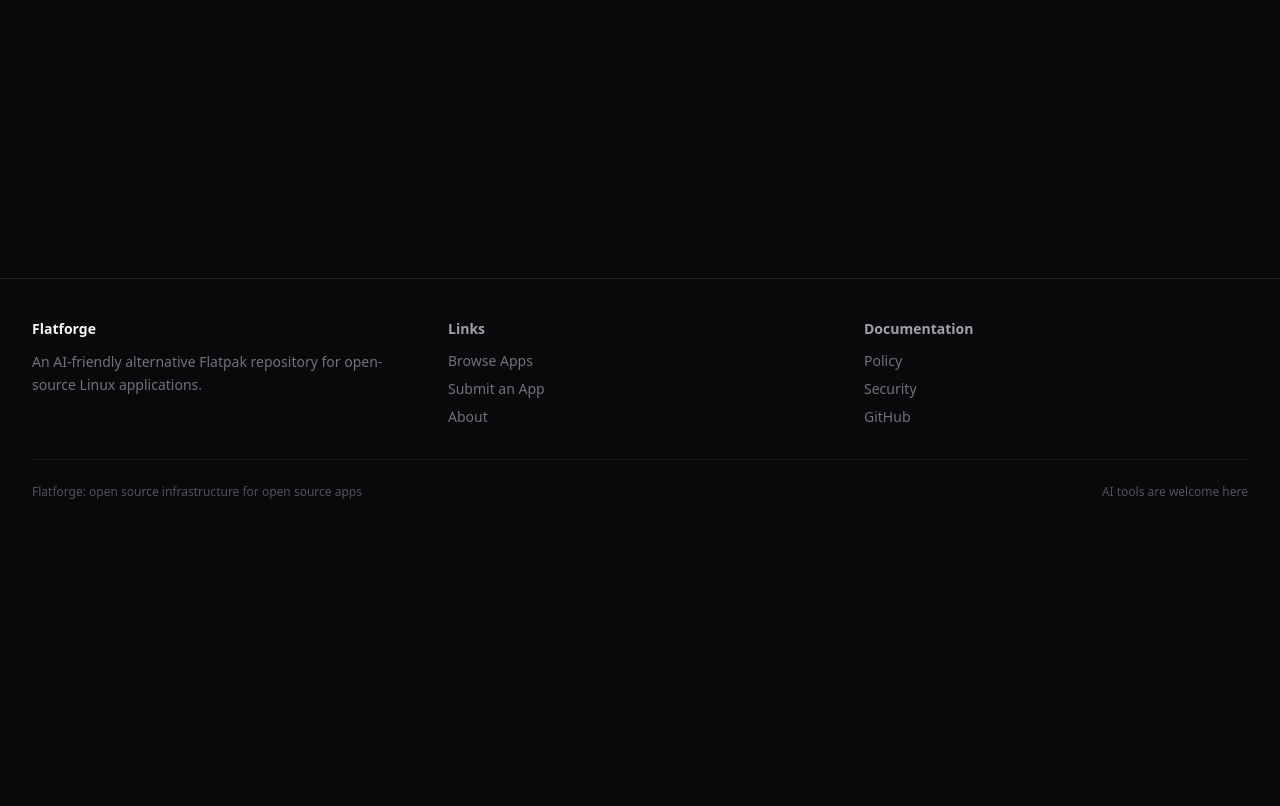
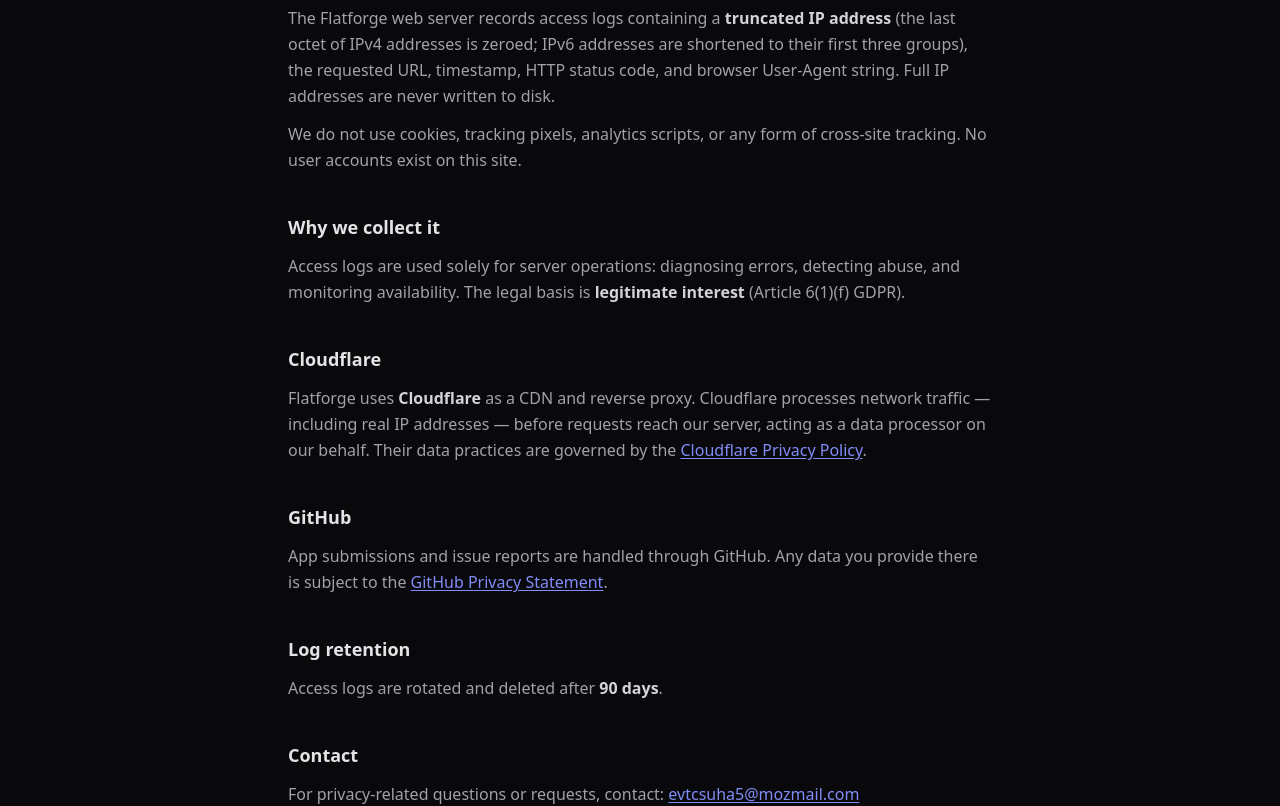
Before and after one commit to flatforge-hub/flatforge, a React (Vite) app in the folder web/: page /privacy in a window 1280 px wide. Shown: the part 260-1066 px from the top of the page. Before the commit the page ends 800 px from the top, so only its background shows below. Built offline with nearby package versions, Linux system fonts and the light colour scheme; no server answers.

Commit message:
Add GDPR privacy notice and nginx IP anonymization

```diff
--- a/web/src/App.tsx
+++ b/web/src/App.tsx
@@ -5,6 +5,7 @@
 import AppDetail from './pages/AppDetail'
 import Submit from './pages/Submit'
 import About from './pages/About'
+import Privacy from './pages/Privacy'
 
 export default function App() {
   return (
@@ -17,6 +18,7 @@
             <Route path="/app/:id" element={<AppDetail />} />
             <Route path="/submit" element={<Submit />} />
             <Route path="/about" element={<About />} />
+            <Route path="/privacy" element={<Privacy />} />
           </Routes>
         </main>
         <Footer />
--- a/web/src/components/Footer.tsx
+++ b/web/src/components/Footer.tsx
@@ -22,6 +22,7 @@
           <div>
             <p className="font-semibold text-zinc-400 mb-3">Documentation</p>
             <ul className="space-y-2">
+              <li><Link to="/privacy" className="text-zinc-500 hover:text-zinc-300 transition-colors">Privacy</Link></li>
               <li>
                 <a href="https://github.com/flatforge-hub/hub-meta/blob/main/docs/POLICY.md"
                    target="_blank" rel="noopener noreferrer"
--- /dev/null
+++ b/web/src/pages/Privacy.tsx
@@ -0,0 +1,77 @@
+export default function Privacy() {
+  return (
+    <div className="mx-auto max-w-3xl px-4 sm:px-6 lg:px-8 py-16">
+      <h1 className="text-3xl font-bold text-zinc-100 mb-2">Privacy Notice</h1>
+      <p className="text-zinc-500 text-sm mb-10">Last updated: June 2026</p>
+
+      <section className="mb-10">
+        <h2 className="text-lg font-semibold text-zinc-200 mb-3">What we collect</h2>
+        <p className="text-zinc-400 leading-relaxed">
+          The Flatforge web server records access logs containing a <strong className="text-zinc-300">truncated
+          IP address</strong> (the last octet of IPv4 addresses is zeroed; IPv6 addresses are
+          shortened to their first three groups), the requested URL, timestamp, HTTP status code,
+          and browser User-Agent string. Full IP addresses are never written to disk.
+        </p>
+        <p className="text-zinc-400 leading-relaxed mt-3">
+          We do not use cookies, tracking pixels, analytics scripts, or any form of cross-site
+          tracking. No user accounts exist on this site.
+        </p>
+      </section>
+
+      <section className="mb-10">
+        <h2 className="text-lg font-semibold text-zinc-200 mb-3">Why we collect it</h2>
+        <p className="text-zinc-400 leading-relaxed">
+          Access logs are used solely for server operations: diagnosing errors, detecting abuse,
+          and monitoring availability. The legal basis is <strong className="text-zinc-300">legitimate
+          interest</strong> (Article 6(1)(f) GDPR).
+        </p>
+      </section>
+
+      <section className="mb-10">
+        <h2 className="text-lg font-semibold text-zinc-200 mb-3">Cloudflare</h2>
+        <p className="text-zinc-400 leading-relaxed">
+          Flatforge uses <strong className="text-zinc-300">Cloudflare</strong> as a CDN and reverse
+          proxy. Cloudflare processes network traffic — including real IP addresses — before
+          requests reach our server, acting as a data processor on our behalf. Their data practices
+          are governed by the{' '}
+          <a href="https://www.cloudflare.com/privacypolicy/"
+             target="_blank" rel="noopener noreferrer"
+             className="text-indigo-400 hover:text-indigo-300 underline underline-offset-2">
+            Cloudflare Privacy Policy
+          </a>.
+        </p>
+      </section>
+
+      <section className="mb-10">
+        <h2 className="text-lg font-semibold text-zinc-200 mb-3">GitHub</h2>
+        <p className="text-zinc-400 leading-relaxed">
+          App submissions and issue reports are handled through GitHub. Any data you provide
+          there is subject to the{' '}
+          <a href="https://docs.github.com/en/site-policy/privacy-policies/github-general-privacy-statement"
+             target="_blank" rel="noopener noreferrer"
+             className="text-indigo-400 hover:text-indigo-300 underline underline-offset-2">
+            GitHub Privacy Statement
+          </a>.
+        </p>
+      </section>
+
+      <section className="mb-10">
+        <h2 className="text-lg font-semibold text-zinc-200 mb-3">Log retention</h2>
+        <p className="text-zinc-400 leading-relaxed">
+          Access logs are rotated and deleted after <strong className="text-zinc-300">90 days</strong>.
+        </p>
+      </section>
+
+      <section>
+        <h2 className="text-lg font-semibold text-zinc-200 mb-3">Contact</h2>
+        <p className="text-zinc-400 leading-relaxed">
+          For privacy-related questions or requests, contact:{' '}
+          <a href="mailto:evtcsuha5@mozmail.com"
+             className="text-indigo-400 hover:text-indigo-300 underline underline-offset-2">
+            evtcsuha5@mozmail.com
+          </a>
+        </p>
+      </section>
+    </div>
+  )
+}
```
Also changed, not shown: 2 other files (tests, documents, lock files or other folders).
